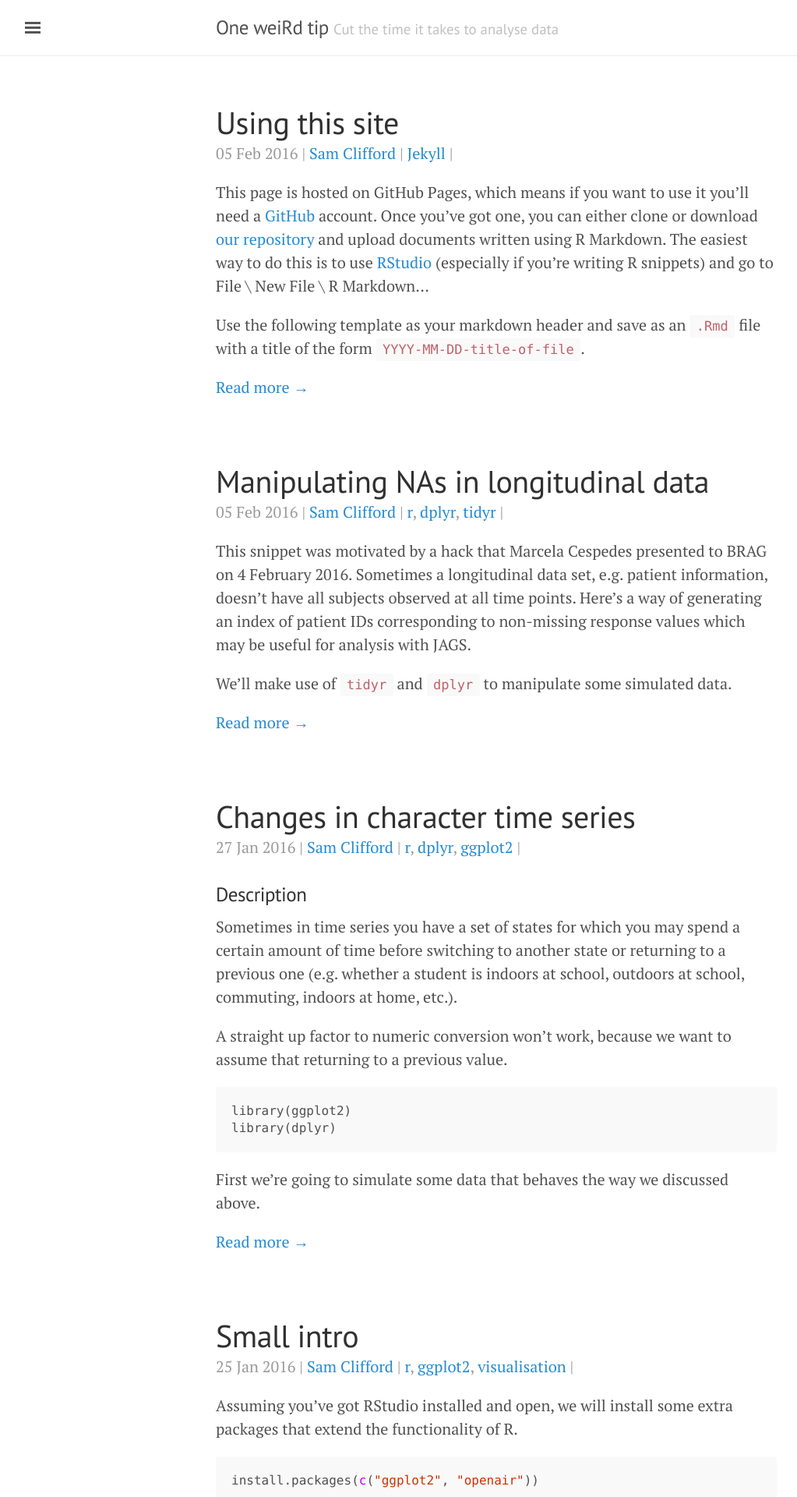
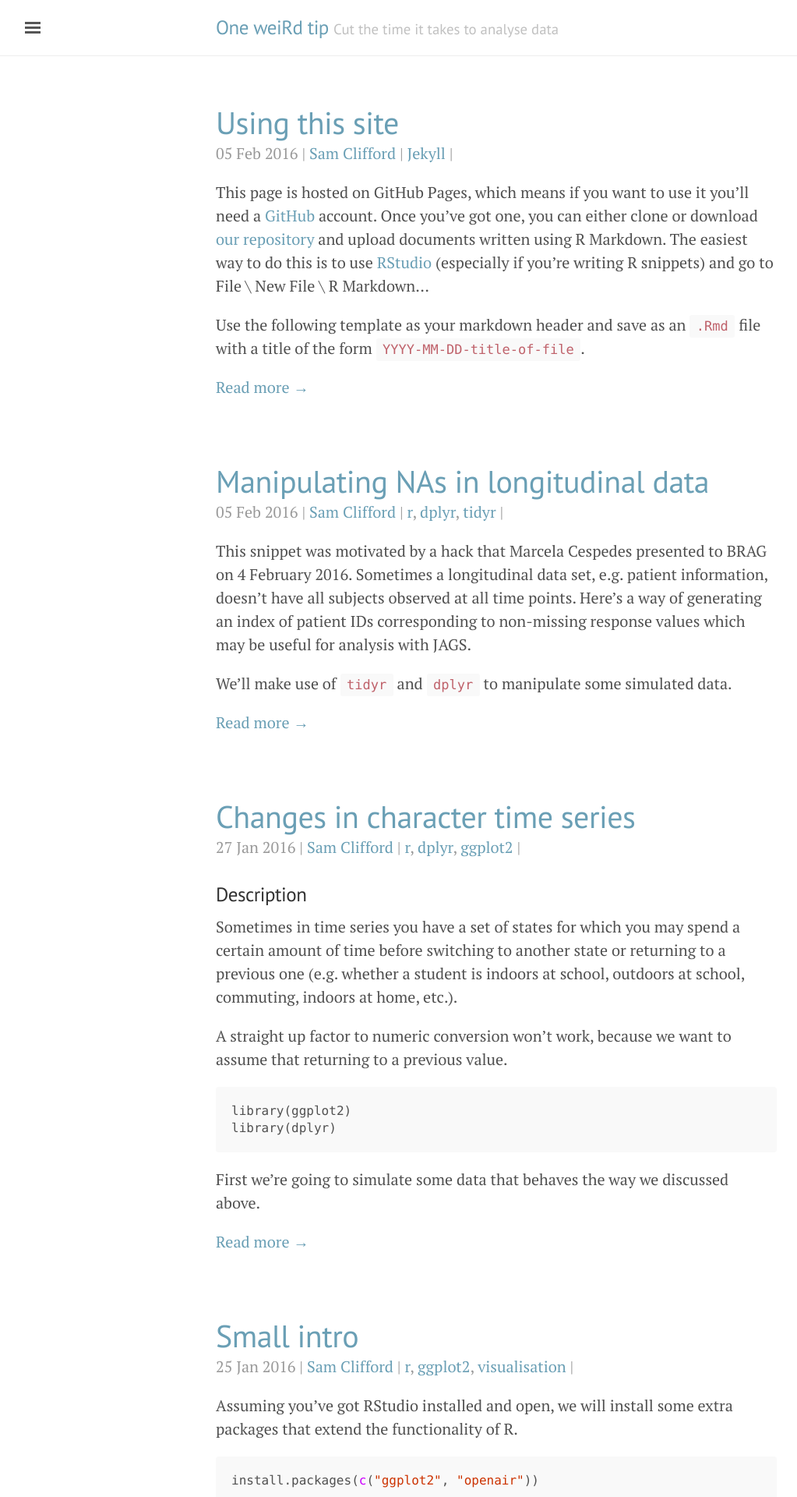
Before and after one commit to bragqut/bragqut.github.io, a Jekyll site: the page built from index.html, in a window 1280 px wide. Shown: the top 1920 px of the page at 78% size, without its empty margins (3-1026 px from the left). Built offline with Jekyll 4.4.1, drawn with Linux system fonts in a browser that asks for light colours; the list of posts is cut into pages by our own code; comment, search, counter and statistics services are not loaded.

Commit message:
new color theme

```diff
--- a/_layouts/default.html
+++ b/_layouts/default.html
@@ -3,7 +3,8 @@
 
   {% include head.html %}
 
-  <body class="theme-base-08b">
+  <body class="theme-base-0d">
+
 
     {% include sidebar.html %}
 
```
